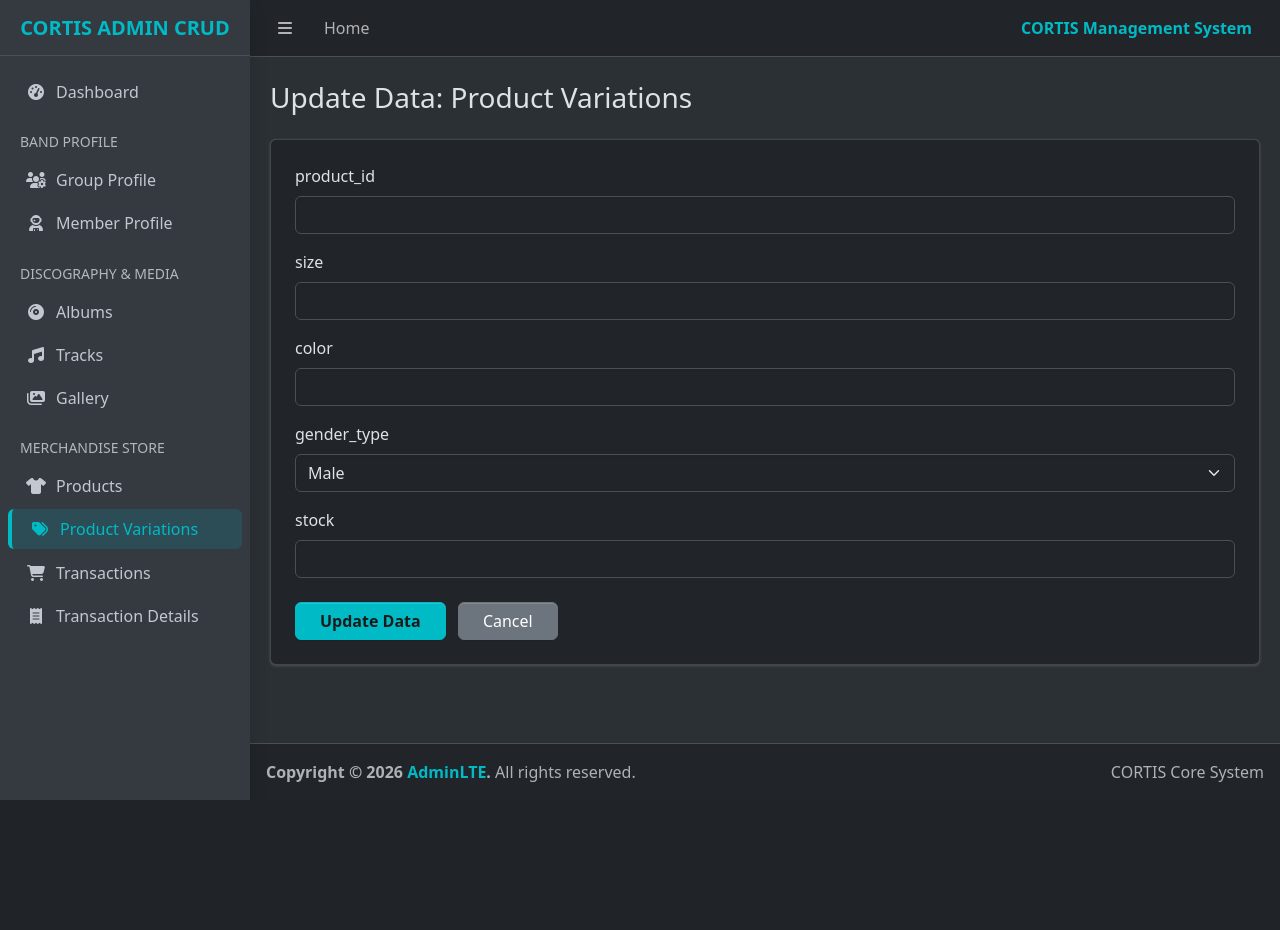
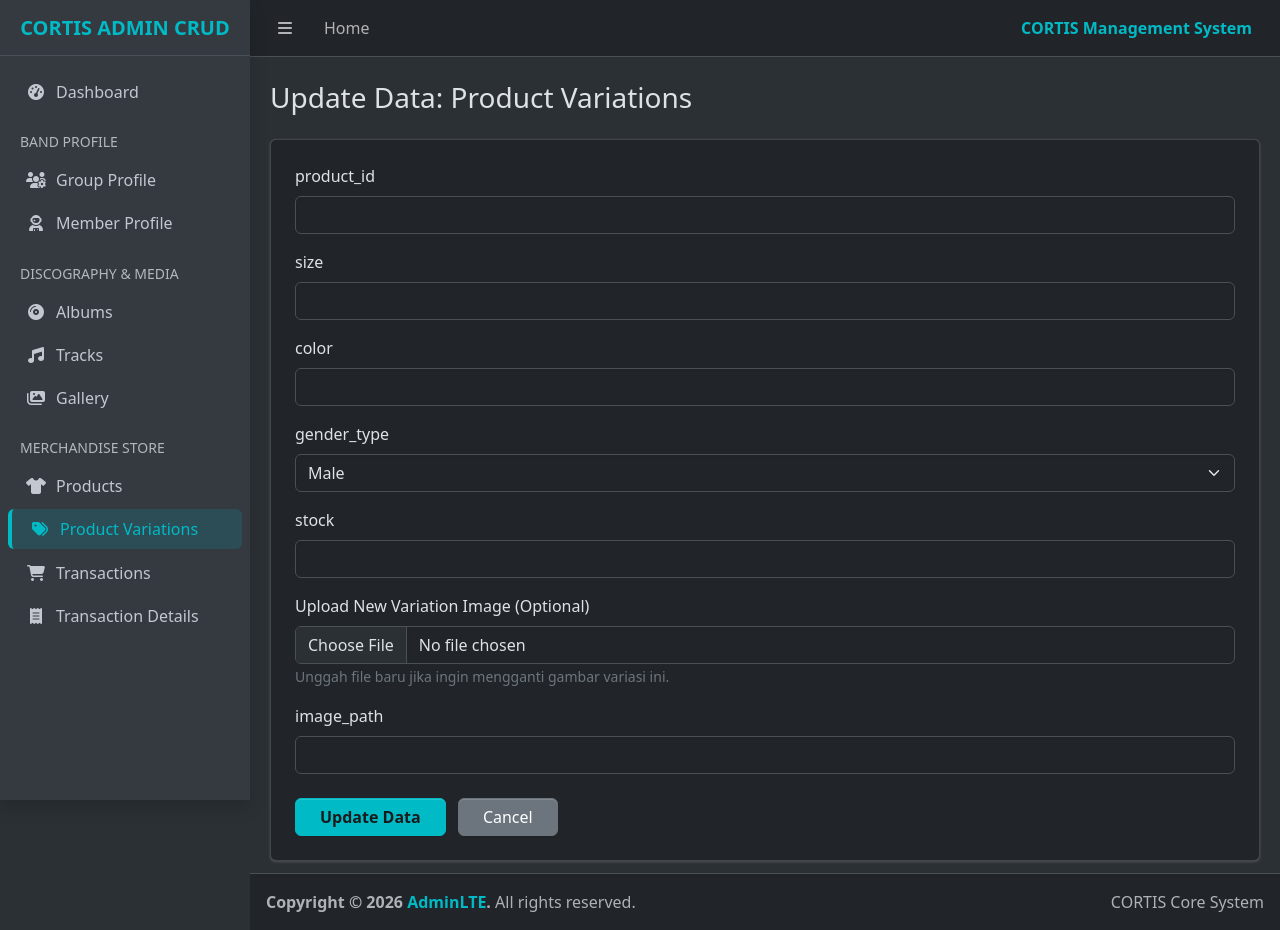
Before and after one commit to Ramadhani24-UX/PBL_Website-Grup-Band-Cortis_Kelompok-7_5E, a PHP site: page /Admin/product_variations_update.php?id=1 in a window 1280 px wide. Before the commit the page ends 800 px from the top, so only its background shows below. Run offline with PHP 8.4, Linux system fonts and the light colour scheme; data that the repository does not hold is empty.

Commit message:
feat(admin): add image_path upload and preview to product_variations CRUD

```diff
--- a/Admin/product_variations_update.php
+++ b/Admin/product_variations_update.php
@@ -3,13 +3,32 @@ require 'connection.php';
 $id = mysqli_real_escape_string($conn, $_GET['id']);
 
 if($_SERVER['REQUEST_METHOD'] == 'POST') {
-    $product_id = mysqli_real_escape_string($conn, $_POST['product_id']);
-    $size = mysqli_real_escape_string($conn, $_POST['size']);
-    $color = mysqli_real_escape_string($conn, $_POST['color']);
+    $product_id  = mysqli_real_escape_string($conn, $_POST['product_id']);
+    $size        = mysqli_real_escape_string($conn, $_POST['size']);
+    $color       = mysqli_real_escape_string($conn, $_POST['color']);
     $gender_type = mysqli_real_escape_string($conn, $_POST['gender_type']);
-    $stock = mysqli_real_escape_string($conn, $_POST['stock']);
+    $stock       = mysqli_real_escape_string($conn, $_POST['stock']);
+    $image_path  = trim($_POST['image_path'] ?? '');
 
-    $query = "UPDATE product_variations SET product_id='$product_id', size='$size', color='$color', gender_type='$gender_type', stock='$stock' WHERE variation_id='$id'";
+    // Jika admin mengunggah file gambar pengganti
+    if (isset($_FILES['image_file']) && $_FILES['image_file']['error'] === UPLOAD_ERR_OK) {
+        if (!is_dir('uploads')) {
+            mkdir('uploads', 0777, true);
+        }
+        $ext       = pathinfo($_FILES['image_file']['name'], PATHINFO_EXTENSION);
+        $file_name = 'var_' . time() . '_' . rand(100, 999) . '.' . $ext;
+        $target    = 'uploads/' . $file_name;
+
+        if (move_uploaded_file($_FILES['image_file']['tmp_name'], $target)) {
+            $image_path = 'Admin/' . $target;
+        }
+    }
+
+    $esc_image = mysqli_real_escape_string($conn, $image_path);
+
+    $query = "UPDATE product_variations
+              SET product_id='$product_id', size='$size', color='$color', gender_type='$gender_type', stock='$stock', image_path='$esc_image'
+              WHERE variation_id='$id'";
     if(mysqli_query($conn, $query)) {
         echo "<script>alert('Data successfully updated!'); window.location='product_variations_read.php';</script>";
     } else {
@@ -19,6 +38,14 @@ if($_SERVER['REQUEST_METHOD'] == 'POST') {
 
 $result = mysqli_query($conn, "SELECT * FROM product_variations WHERE variation_id='$id'");
 $data = mysqli_fetch_assoc($result);
+
+$preview_src = '';
+if (!empty($data['image_path'])) {
+    if (file_exists($data['image_path'])) $preview_src = $data['image_path'];
+    elseif (file_exists('../' . $data['image_path'])) $preview_src = '../' . $data['image_path'];
+    elseif (file_exists('../Assets/images/' . $data['image_path'])) $preview_src = '../Assets/images/' . $data['image_path'];
+    elseif (file_exists('uploads/' . $data['image_path'])) $preview_src = 'uploads/' . $data['image_path'];
+}
 
 include 'header.php';
 ?>
@@ -49,6 +76,20 @@ include 'header.php';
             <label class="form-label">stock</label>
             <input type="number" name="stock" class="form-control" value="<?= htmlspecialchars($data['stock'] ?? '') ?>" required>
         </div>
+        <div class="mb-3">
+            <label class="form-label">Upload New Variation Image (Optional)</label>
+            <?php if ($preview_src !== '') : ?>
+                <div class="mb-2">
+                    <img src="<?= htmlspecialchars($preview_src) ?>" alt="Current Image" style="width:80px; height:80px; object-fit:cover; border-radius:8px; border:1px solid #495057;">
+                </div>
+            <?php endif; ?>
+            <input type="file" name="image_file" class="form-control" accept="image/*">
+            <small class="text-secondary">Unggah file baru jika ingin mengganti gambar variasi ini.</small>
+        </div>
+        <div class="mb-3">
+            <label class="form-label">image_path</label>
+            <input type="text" name="image_path" class="form-control" value="<?= htmlspecialchars($data['image_path'] ?? '') ?>">
+        </div>
         <div class="mt-4">
             <button type="submit" class="btn btn-primary px-4">Update Data</button>
             <a href="product_variations_read.php" class="btn btn-secondary px-4 ms-2">Cancel</a>
```
Also changed, not shown: Admin/product_variations_insert.php (+32 -5 lines), Admin/product_variations_read.php (+24 -1 lines).
